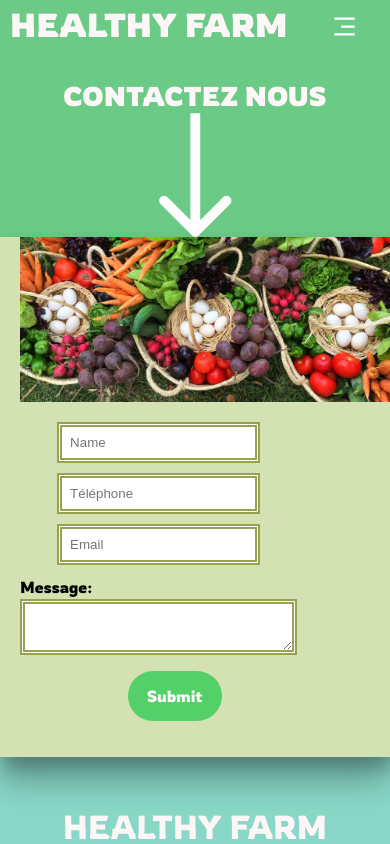
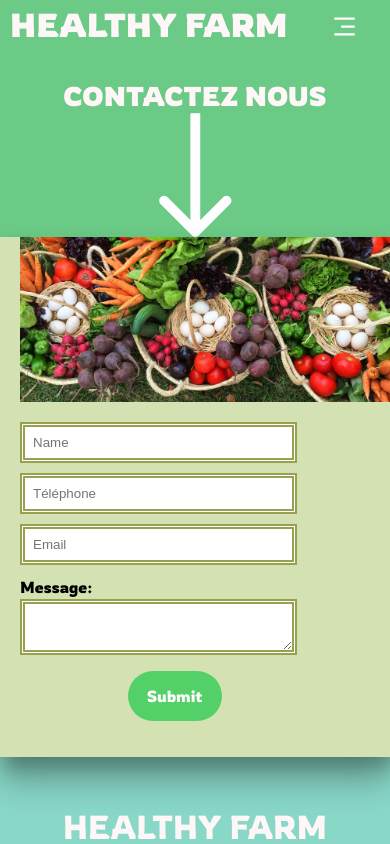
Before and after one commit to Oussa-Err/solid-spork, a React (Vite) app: page /contact in a window 390 px wide. Shown: the top 844 px of the page. Built offline with nearby package versions, Linux system fonts and the light colour scheme.

Commit message:
phone input added

```diff
--- a/src/components/common/contact/Contact.jsx
+++ b/src/components/common/contact/Contact.jsx
@@ -64,30 +64,19 @@ const Contact = () => {
                     <img id='panier' src={panier} alt="" />
                     <form
                         name="contact"
-                        action="/contact"
                         method="POST"
                         netlify
                         netlify-honeypot="bot-field"
                         onSubmit="submit"
                     >
                         <input type="hidden" name="form-name" value="contact" />
-                        <p>
-                            <input required placeholder='Name' type="text" name="name" />
-                        </p>
-                        <p>
-                            <input type="tel" id="phone" name="phone"
-                                pattern="[0-9]{10}" placeholder='Téléphone'
-                                required/>
-                        </p>
-                        <p>
-                            <input required placeholder='Email' type="email" name="email" />
-                        </p>
-                        <p>
-                            <label >Message: <textarea required name="message"></textarea></label>
-                        </p>
-                        <p>
-                            <button id='contact_button' type="submit">Submit</button>
-                        </p>
+                        <input required placeholder='Name' type="text" name="name" />
+                        <input required type="tel" name="phone"
+                            pattern="[0-9]{10}" placeholder='Téléphone'
+                        />
+                        <input required placeholder='Email' type="email" name="email" />
+                        <label >Message: <textarea required name="message"></textarea></label>
+                        <button id='contact_button' type="submit">Submit</button>
                     </form>
                 </div>
             </div>
```
